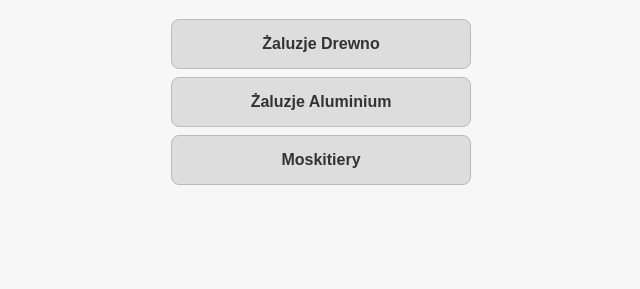
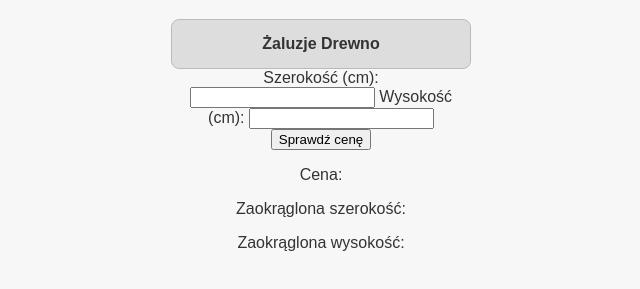
Before and after one commit to BigGibby900/kalkulator-zaluzji, a plain HTML site: page static/index.html in a window 1280 px wide. Shown: the part 61-350 px from the top of the page, without its empty margins (319-959 px from the left). Drawn offline with Linux system fonts and the light colour scheme.

```diff
--- a/static/index.html
+++ b/static/index.html
@@ -4,20 +4,37 @@
     <meta charset="UTF-8">
     <meta name="viewport" content="width=device-width, initial-scale=1.0">
     <title>Kalkulator Cen Żaluzji</title>
-    <!-- Poprawiona ścieżka do pliku CSS -->
     <link rel="stylesheet" href="/static/styles.css">
     <script>
-        function toggleSubmenu(id) {
-            // Ukrywa inne submenü i pokazuje to wybrane
-            var submenus = document.querySelectorAll('.subcategory');
-            submenus.forEach(function(submenu) {
-                if (submenu.id !== id) {
-                    submenu.style.display = "none";
+        async function calculatePrice() {
+            const category = "drewno_25"; // Można zmieniać w zależności od wybranej opcji
+            const width = parseInt(document.getElementById("width").value);
+            const height = parseInt(document.getElementById("height").value);
+
+            if (isNaN(width) || isNaN(height)) {
+                alert("Proszę podać prawidłowe wymiary.");
+                return;
+            }
+
+            try {
+                const response = await fetch(`https://kalkulator-zaluzji.onrender.com/cena/?category=${category}&szerokosc=${width}&wysokosc=${height}`);
+
+                if (!response.ok) {
+                    throw new Error("Błąd połączenia z serwerem");
                 }
-            });
 
-            var submenu = document.getElementById(id);
-            submenu.style.display = submenu.style.display === "block" ? "none" : "block";
+                const data = await response.json();
+
+                if (data.error) {
+                    alert(data.error);
+                } else {
+                    document.getElementById("price").innerText = `Cena: ${data.cena} PLN`;
+                    document.getElementById("roundedWidth").innerText = `Zaokrąglona szerokość: ${data.zaokraglona_szerokosc} cm`;
+                    document.getElementById("roundedHeight").innerText = `Zaokrąglona wysokość: ${data.zaokraglona_wysokosc} cm`;
+                }
+            } catch (error) {
+                alert("Wystąpił błąd podczas pobierania danych: " + error.message);
+            }
         }
     </script>
 </head>
@@ -35,33 +52,20 @@
             <a href="/static/fauxwood_50.html">Faux Wood (PVC) 50MM</a>
         </div>
 
-        <!-- Kategoria "Żaluzje Aluminium" -->
-        <div class="category" onclick="toggleSubmenu('aluminium')">Żaluzje Aluminium</div>
-        <div id="aluminium" class="subcategory">
-            <a href="/static/alu_16_a.html">16MM Grupa A</a>
-            <a href="/static/alu_16_b.html">16MM Grupa B</a>
-            <a href="/static/alu_25_a.html">25MM Grupa A</a>
-            <a href="/static/alu_25_b.html">25MM Grupa B</a>
-            <a href="/static/alu_25_c.html">25MM Grupa C</a>
-            <a href="/static/alu_25_d.html">25MM Grupa D</a>
-            <a href="/static/alu_25_e.html">25MM Grupa E</a>
-            <a href="/static/alu_50_a.html">50MM Grupa A</a>
-            <a href="/static/alu_50_b.html">50MM Grupa B</a>
-            <a href="/static/alu_50_c.html">50MM Grupa C</a>
-            <a href="/static/alu_50_d.html">50MM Grupa D</a>
-            <a href="/static/alu_50_ae.html">50MM Grupa AE</a>
-            <a href="/static/alu_50_be.html">50MM Grupa BE</a>
+        <!-- Formularz do wprowadzania wymiarów -->
+        <div>
+            <label for="width">Szerokość (cm):</label>
+            <input type="number" id="width" name="width" required>
+            <label for="height">Wysokość (cm):</label>
+            <input type="number" id="height" name="height" required>
+            <button onclick="calculatePrice()">Sprawdź cenę</button>
         </div>
 
-        <!-- Kategoria "Moskitiery" -->
-        <div class="category" onclick="toggleSubmenu('moskitiery')">Moskitiery</div>
-        <div id="moskitiery" class="subcategory">
-            <a href="/static/moskitiery_ramkowe_podstawowe.html">Ramkowe Kolory Podstawowe</a>
-            <a href="/static/moskitiery_ramkowe_premium.html">Ramkowe Kolory Premium</a>
-            <a href="/static/moskitiery_drzwiowe_podstawowe.html">Drzwiowe Kolory Podstawowe</a>
-            <a href="/static/moskitiery_drzwiowe_premium.html">Drzwiowe Kolory Premium</a>
-            <a href="/static/moskitiery_rolowane_biale.html">Rolowane Białe</a>
-            <a href="/static/moskitiery_rolowane_kolory.html">Rolowane Inne Kolory</a>
+        <!-- Wyniki kalkulacji -->
+        <div>
+            <p id="price">Cena: </p>
+            <p id="roundedWidth">Zaokrąglona szerokość: </p>
+            <p id="roundedHeight">Zaokrąglona wysokość: </p>
         </div>
     </div>
 </body>
```
Also changed, not shown: static/drewno_25.html (+2 -1 lines).
